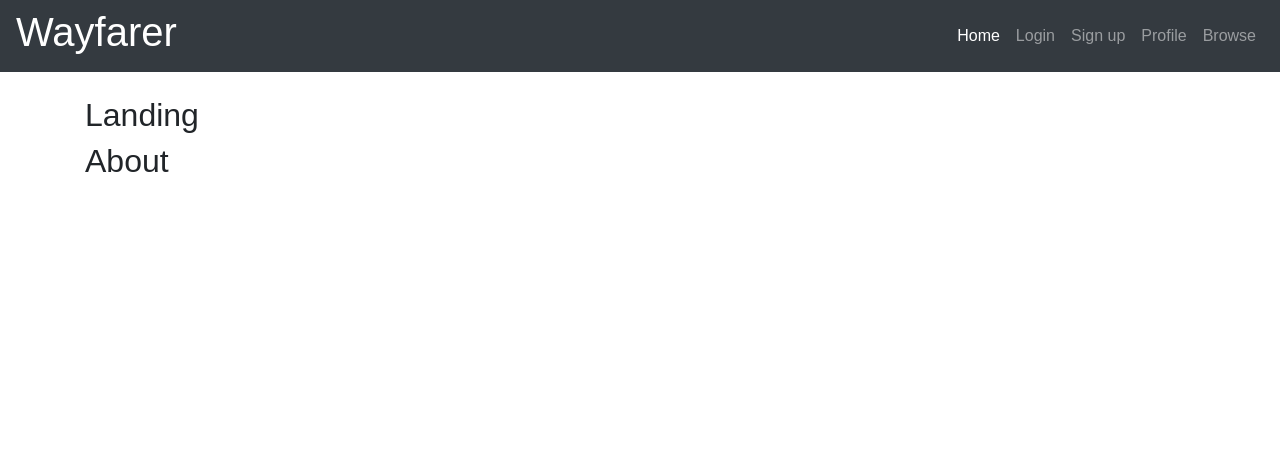
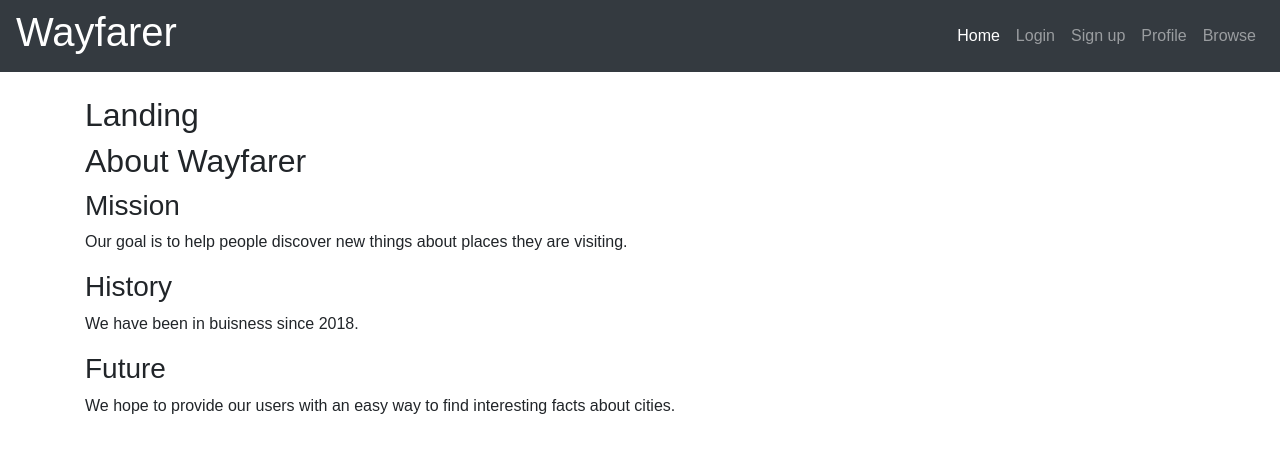
Before and after one commit to RP2/WayfarerProject, a React (Create React App) app in the folder wayfarer/: page / in a window 1280 px wide. Shown: the top 452 px of the page. Built offline with nearby package versions, Linux system fonts and the light colour scheme.

Commit message:
working on frontend

```diff
--- a/wayfarer/src/App.js
+++ b/wayfarer/src/App.js
@@ -5,6 +5,7 @@ import Login from './components/Auth/Login';
 import Signup from './components/Auth/Signup';
 import Profile from './components/Profile';
 import Browse from './components/Browse/Browse';
+import CreatePost from './components/Browse/CreatePost';
 
 class App extends Component {
   render() {
@@ -29,6 +30,7 @@ class App extends Component {
             <Route path="/profile" component={Profile} />
             <Route path="/browse" component={Browse} />
             <Route exact path="/" component={Landing} />
+            <Route path="/createpost" component={CreatePost} />
             <Route path="/*" render={() => <div>Error 404</div>}/>
           </Switch>
         </div>
--- a/wayfarer/src/components/Auth/Login.js
+++ b/wayfarer/src/components/Auth/Login.js
@@ -5,6 +5,11 @@ class Login extends Component {
         return (
             <div className="Login">
             <h2>Login</h2>
+            <form>
+                <input type="text" placeholder="Username"/>
+                <input type="text" placeholder="Password"/>
+                <input type="submit" value="Submit" />
+            </form>
             </div>
         );
     }
--- a/wayfarer/src/components/Auth/Signup.js
+++ b/wayfarer/src/components/Auth/Signup.js
@@ -5,6 +5,12 @@ class Signup extends Component {
         return (
             <div className="Signup">
             <h2>Signup</h2>
+            <form>
+                <input type="text" placeholder="Username"/>
+                <input type="text" placeholder="Password"/>
+                <input type="text" placeholder="Confirm Password"/>
+                <input type="submit" value="Submit" />
+            </form>
             </div>
         );
     }
--- a/wayfarer/src/components/Browse/Browse.js
+++ b/wayfarer/src/components/Browse/Browse.js
@@ -1,10 +1,12 @@
-import React, { Component } from 'react'
+import React, { Component } from 'react';
+import { Link } from 'react-router-dom';
 
 class Browse extends Component {
     render() {
         return (
             <div className="Browse">
             <h2>Browse</h2>
+            <p><Link to="/createpost">CreatePost</Link></p>
             </div>
         );
     }
--- a/wayfarer/src/components/Browse/CreatePost.js
+++ b/wayfarer/src/components/Browse/CreatePost.js
@@ -5,6 +5,18 @@ class CreatePost extends Component {
         return (
             <div className="CreatePost">
             <h2>CreatePost</h2>
+            <form>
+                <select name="City">
+                    <option value="SanFrancisco">San Francisco</option>
+                    <option value="London">London</option>
+                    <option value="France">France</option>
+                    <option value="Tokyo">Tokyo</option>
+                </select>
+                <input type="text" placeholder="Title"/>
+                <input type="textfield" placeholder="Description"/>
+                <input type="file" name="pic" accept=".png, .jpg"></input>
+                <input type="submit" value="Submit" />
+            </form>
             </div>
         );
     }
--- a/wayfarer/src/components/Landing/About.js
+++ b/wayfarer/src/components/Landing/About.js
@@ -4,7 +4,21 @@ class About extends Component {
     render() {
         return (
             <div className="About">
-            <h2>About</h2>
+                <h2>About Wayfarer</h2>
+                <div>
+                    <div className="AboutTopic">
+                        <h3>Mission</h3>
+                        <p>Our goal is to help people discover new things about places they are visiting.</p>
+                    </div>
+                    <div className="AboutTopic">
+                        <h3>History</h3>
+                        <p>We have been in buisness since 2018.</p>
+                    </div>
+                    <div className="AboutTopic">
+                        <h3>Future</h3>
+                        <p>We hope to provide our users with an easy way to find interesting facts about cities.</p>
+                    </div>
+                </div>
             </div>
         );
     }
--- a/wayfarer/src/components/Landing/Landing.js
+++ b/wayfarer/src/components/Landing/Landing.js
@@ -6,7 +6,7 @@ class Landing extends Component {
         return (
             <div className="Landing">
             <h2>Landing</h2>
-            <div>
+            <div className="Carousel">
                 {/* Carousel */}
             </div>
                 <About />
--- a/wayfarer/src/components/Profile.js
+++ b/wayfarer/src/components/Profile.js
@@ -5,6 +5,17 @@ class Profile extends Component {
         return (
             <div className="Profile">
             <h2>Profile</h2>
+            <img src="" alt="user pic" />
+            <div className="AboutUser">
+                <ul>
+                    <li>Username:</li>
+                    <li>City:</li>
+                    <li>Join Date:</li>
+                </ul>
+            </div>
+            <div className="UserPosts">
+
+            </div>
             </div>
         );
     }
```
